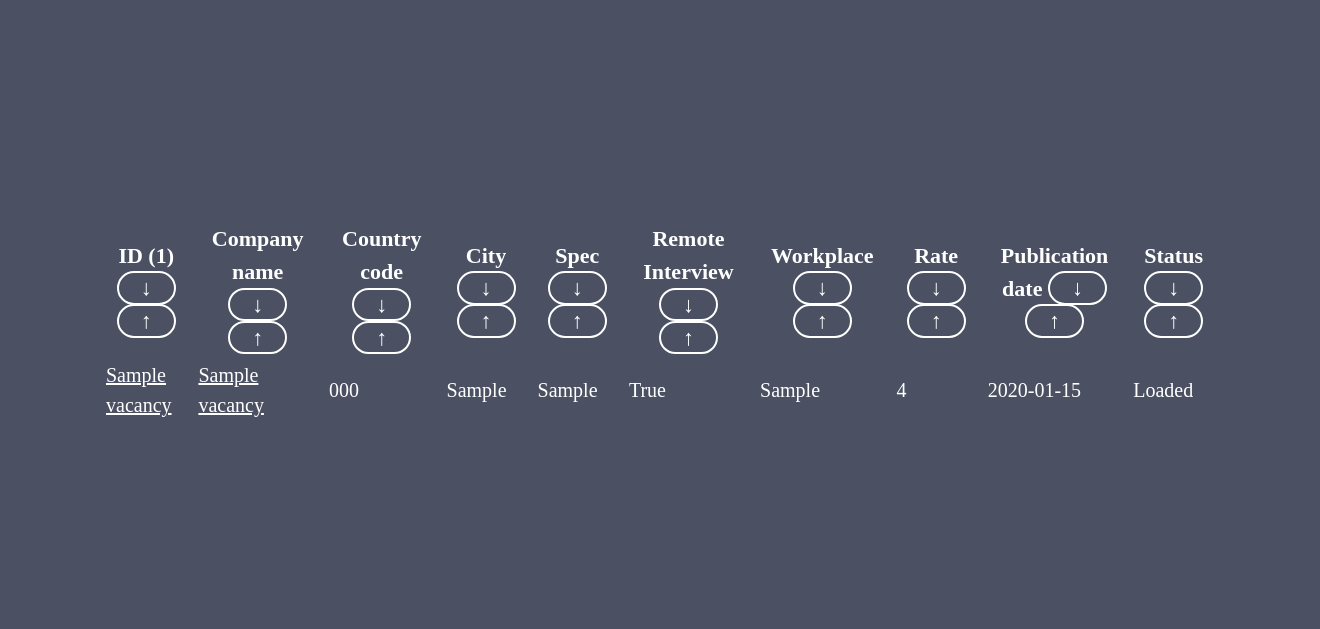
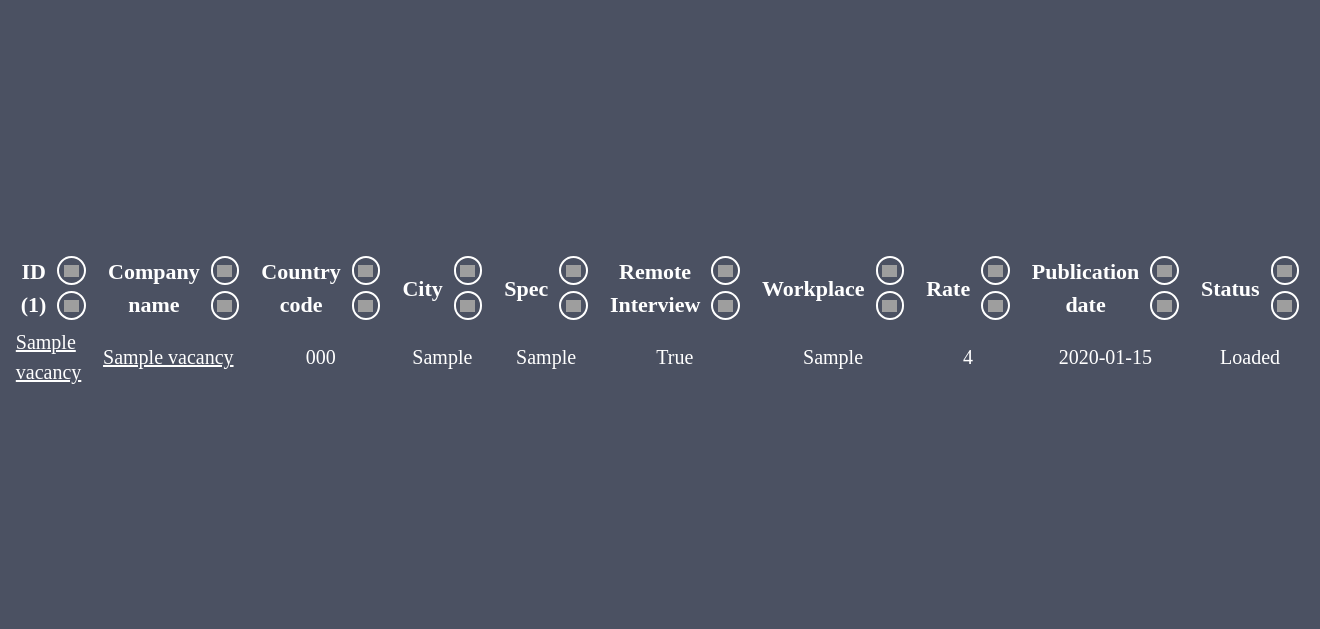
Before and after one commit to ArchiKeV/jjit, a FastAPI app: page /vacancy_list?sort_asc=title in a window 1320 px wide. Shown: the part 80-709 px from the top of the page. Run offline with FastAPI, Linux system fonts and the light colour scheme; tables that the repository leaves empty hold one stand-in row (values such as "Sample post"); grey boxes are pictures that could not be loaded.

Commit message:
feat: add styles, images and title for sort buttons

```diff
--- a/static/css/main.css
+++ b/static/css/main.css
@@ -101,6 +101,33 @@ a:hover {
   background-color: #ffffff;
 
   transition: all 1s;
+}
+
+.button_sort {
+  min-width: 1.3em;
+  min-height: 1.3em;
+  padding: 0.3em;
+
+  background-size: 0.7em;
+  background-color: transparent;
+  background-repeat: no-repeat;
+  background-position: center center;
+}
+
+.button_sort:hover {
+  text-decoration: none;
+
+  background-color: #989898;
+
+  transition: all 1s;
+}
+
+.button_down {
+  background-image: url(../assets/arrow-down.svg);
+}
+
+.button_up {
+  background-image: url(../assets/arrow-up.svg);
 }
 
 .form-specs {
@@ -266,11 +293,32 @@ a:hover {
   font-weight: bold;
 }
 
+.th-wrapper {
+  display: flex;
+  align-items: center;
+  justify-content: center;
+
+  gap: 0.5em;
+}
+
+.sort-buttons-wrapper {
+  display: flex;
+  flex-direction: column;
+  align-items: center;
+  justify-content: center;
+
+  gap: 0.3em;
+}
+
 .table__td {
   padding: 0.1em 0.3em;
 }
 
 .skill-td {
+  text-align: center;
+}
+
+.table__td_centered {
   text-align: center;
 }
 
--- a/templates/vacancy_list.html
+++ b/templates/vacancy_list.html
@@ -19,45 +19,95 @@
         {% set ulr_for_sort = "/vacancy_list?" %}
       {% endif %}
       <tr>
-        <th class="table__th">ID ({{ vac_len }})
-          <a class="button" href="{{ulr_for_sort}}sort_asc=title">↓</a>
-          <a class="button" href="{{ulr_for_sort}}sort_desc=title">↑</a>
+        <th class="table__th">
+          <div class="th-wrapper">
+            <p>ID ({{ vac_len }})</p>
+            <div class="sort-buttons-wrapper">
+              <a class="button button_sort button_down" href="{{ulr_for_sort}}sort_asc=title" title="sort by asc"></a>
+              <a class="button button_sort button_up" href="{{ulr_for_sort}}sort_desc=title" title="sort by desc"></a>
+            </div>
+          </div>
         </th>
-        <th class="table__th">Company name
-          <a class="button" href="{{ulr_for_sort}}sort_asc=company_name">↓</a>
-          <a class="button" href="{{ulr_for_sort}}sort_desc=company_name">↑</a>
+        <th class="table__th">
+          <div class="th-wrapper">
+            <p>Company name</p>
+            <div class="sort-buttons-wrapper">
+              <a class="button button_sort button_down" href="{{ulr_for_sort}}sort_asc=company_name" title="sort by asc"></a>
+              <a class="button button_sort button_up" href="{{ulr_for_sort}}sort_desc=company_name" title="sort by desc"></a>
+            </div>
+          </div>
         </th>
-        <th class="table__th">Country code
-          <a class="button" href="{{ulr_for_sort}}sort_asc=country_code">↓</a>
-          <a class="button" href="{{ulr_for_sort}}sort_desc=country_code">↑</a>
+        <th class="table__th">
+          <div class="th-wrapper">
+            <p>Country code</p>
+            <div class="sort-buttons-wrapper">
+              <a class="button button_sort button_down" href="{{ulr_for_sort}}sort_asc=country_code" title="sort by asc"></a>
+              <a class="button button_sort button_up" href="{{ulr_for_sort}}sort_desc=country_code" title="sort by desc"></a>
+            </div>
+          </div>
         </th>
-        <th class="table__th">City
-          <a class="button" href="{{ulr_for_sort}}sort_asc=city">↓</a>
-          <a class="button" href="{{ulr_for_sort}}sort_desc=city">↑</a>
+        <th class="table__th">
+          <div class="th-wrapper">
+            <p>City</p>
+            <div class="sort-buttons-wrapper">
+              <a class="button button_sort button_down" href="{{ulr_for_sort}}sort_asc=city" title="sort by asc"></a>
+              <a class="button button_sort button_up" href="{{ulr_for_sort}}sort_desc=city" title="sort by desc"></a>
+            </div>
+          </div>
         </th>
-        <th class="table__th">Spec
-          <a class="button" href="{{ulr_for_sort}}sort_asc=specialization">↓</a>
-          <a class="button" href="{{ulr_for_sort}}sort_desc=specialization">↑</a>
+        <th class="table__th">
+          <div class="th-wrapper">
+            <p>Spec</p>
+            <div class="sort-buttons-wrapper">
+              <a class="button button_sort button_down" href="{{ulr_for_sort}}sort_asc=specialization" title="sort by asc"></a>
+              <a class="button button_sort button_up" href="{{ulr_for_sort}}sort_desc=specialization" title="sort by desc"></a>
+            </div>
+          </div>
         </th>
-        <th class="table__th">Remote Interview
-          <a class="button" href="{{ulr_for_sort}}sort_asc=remote_interview">↓</a>
-          <a class="button" href="{{ulr_for_sort}}sort_desc=remote_interview">↑</a>
+        <th class="table__th">
+          <div class="th-wrapper">
+            <p>Remote Interview</p>
+            <div class="sort-buttons-wrapper">
+              <a class="button button_sort button_down" href="{{ulr_for_sort}}sort_asc=remote_interview" title="sort by asc"></a>
+              <a class="button button_sort button_up" href="{{ulr_for_sort}}sort_desc=remote_interview" title="sort by desc"></a>
+            </div>
+          </div>
         </th>
-        <th class="table__th">Workplace
-          <a class="button" href="{{ulr_for_sort}}sort_asc=workplace_type">↓</a>
-          <a class="button" href="{{ulr_for_sort}}sort_desc=workplace_type">↑</a>
+        <th class="table__th">
+          <div class="th-wrapper">
+            <p>Workplace</p>
+            <div class="sort-buttons-wrapper">
+              <a class="button button_sort button_down" href="{{ulr_for_sort}}sort_asc=workplace_type" title="sort by asc"></a>
+              <a class="button button_sort button_up" href="{{ulr_for_sort}}sort_desc=workplace_type" title="sort by desc"></a>
+            </div>
+          </div>
         </th>
-        <th class="table__th">Rate
-          <a class="button" href="{{ulr_for_sort}}sort_asc=rate">↓</a>
-          <a class="button" href="{{ulr_for_sort}}sort_desc=rate">↑</a>
+        <th class="table__th">
+          <div class="th-wrapper">
+            <p>Rate</p>
+            <div class="sort-buttons-wrapper">
+              <a class="button button_sort button_down" href="{{ulr_for_sort}}sort_asc=rate" title="sort by asc"></a>
+              <a class="button button_sort button_up" href="{{ulr_for_sort}}sort_desc=rate" title="sort by desc"></a>
+            </div>
+          </div>
         </th>
-        <th class="table__th">Publication date
-          <a class="button" href="{{ulr_for_sort}}sort_asc=published_at">↓</a>
-          <a class="button" href="{{ulr_for_sort}}sort_desc=published_at">↑</a>
+        <th class="table__th">
+          <div class="th-wrapper">
+            <p>Publication date</p>
+            <div class="sort-buttons-wrapper">
+              <a class="button button_sort button_down" href="{{ulr_for_sort}}sort_asc=published_at" title="sort by asc"></a>
+              <a class="button button_sort button_up" href="{{ulr_for_sort}}sort_desc=published_at" title="sort by desc"></a>
+            </div>
+          </div>
         </th>
-        <th class="table__th">Status
-          <a class="button" href="{{ulr_for_sort}}sort_asc=status">↓</a>
-          <a class="button" href="{{ulr_for_sort}}sort_desc=status">↑</a>
+        <th class="table__th">
+          <div class="th-wrapper">
+            <p>Status</p>
+            <div class="sort-buttons-wrapper">
+              <a class="button button_sort button_down" href="{{ulr_for_sort}}sort_asc=status" title="sort by asc"></a>
+              <a class="button button_sort button_up" href="{{ulr_for_sort}}sort_desc=status" title="sort by desc"></a>
+            </div>
+          </div>
         </th>
       </tr>
       </thead>
@@ -70,14 +120,14 @@
         <td class="table__td">
           <a class="link" href="/vacancy_list?company_on={{ vacancy.company_name }}">{{ vacancy.company_name }}</a>
         </td>
-        <td class="table__td">{{ vacancy.country_code }}</td>
-        <td class="table__td">{{ vacancy.city }}</td>
-        <td class="table__td">{{ vacancy.specialization }}</td>
-        <td class="table__td">{{ vacancy.remote_interview }}</td>
-        <td class="table__td">{{ vacancy.workplace_type }}</td>
-        <td class="table__td">{{ vacancy.rate }}</td>
-        <td class="table__td">{{ vacancy.published_at }}</td>
-        <td class="table__td">{{ vacancy.status }}</td>
+        <td class="table__td table__td_centered">{{ vacancy.country_code }}</td>
+        <td class="table__td table__td_centered">{{ vacancy.city }}</td>
+        <td class="table__td table__td_centered">{{ vacancy.specialization }}</td>
+        <td class="table__td table__td_centered">{{ vacancy.remote_interview }}</td>
+        <td class="table__td table__td_centered">{{ vacancy.workplace_type }}</td>
+        <td class="table__td table__td_centered">{{ vacancy.rate }}</td>
+        <td class="table__td table__td_centered">{{ vacancy.published_at }}</td>
+        <td class="table__td table__td_centered">{{ vacancy.status }}</td>
       </tr>
       {% endfor %}
       </tbody>
```
